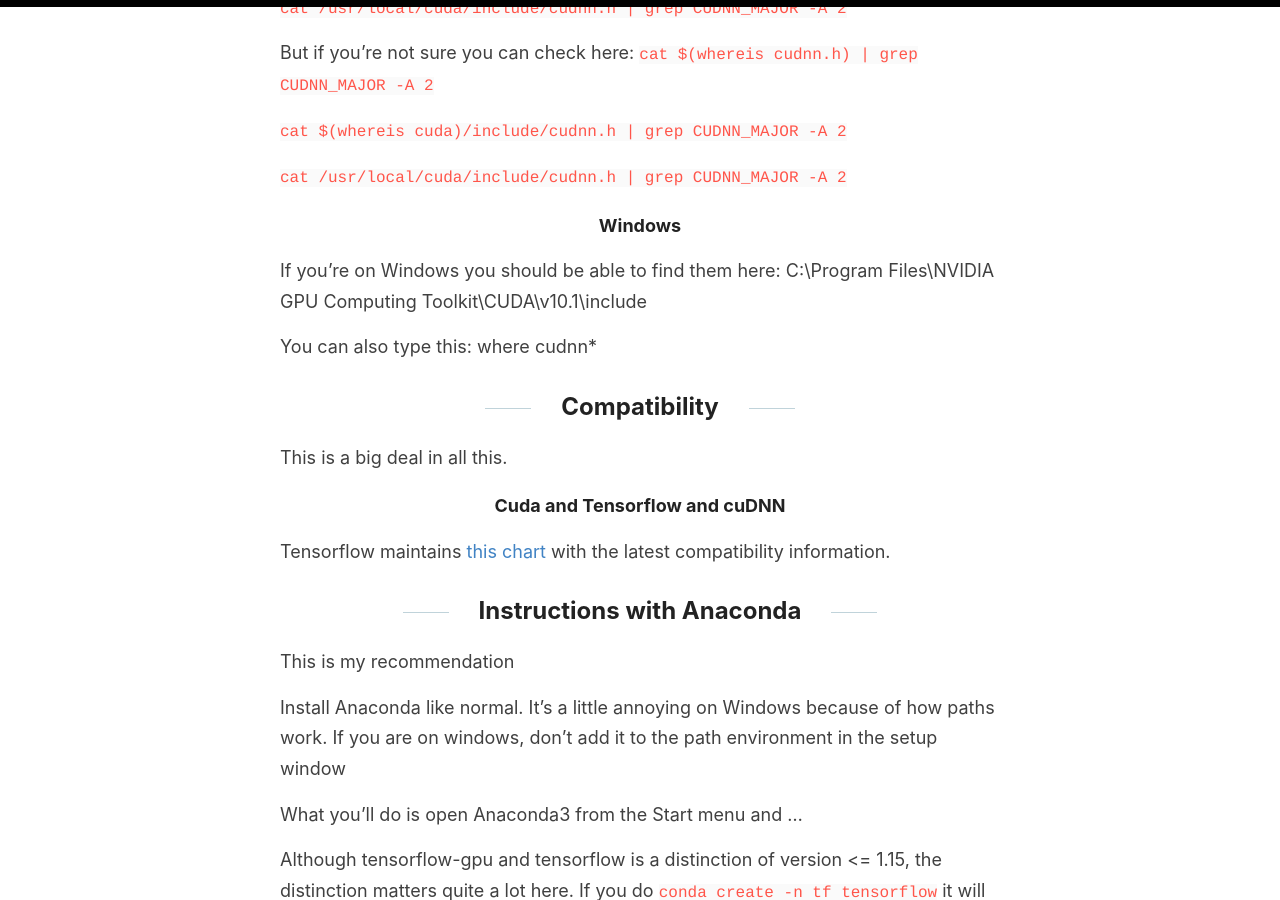
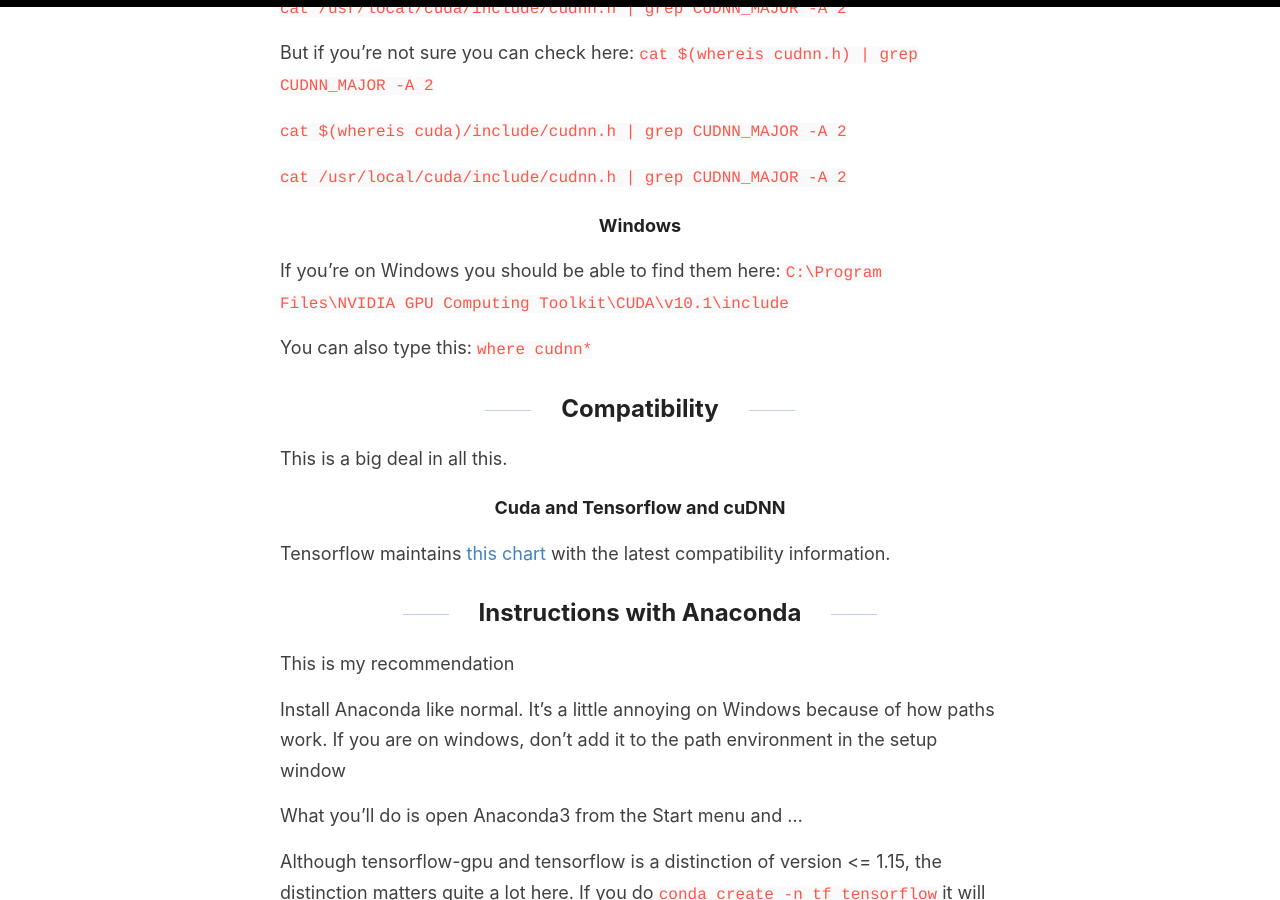
Before and after one commit to jss367/blog, a Jekyll site: the page built from _posts/2017-6-21-tensorflow-gpu-cuda.md, in a window 1280 px wide and 900 px high, scrolled down 1726 px. Built offline with Jekyll 4.4.1, drawn with Linux system fonts in a browser that asks for light colours; our own code applies the rules of GitHub Pages for plain Markdown files.

```diff
--- a/_posts/2017-6-21-tensorflow-gpu-cuda.md
+++ b/_posts/2017-6-21-tensorflow-gpu-cuda.md
@@ -73,9 +73,9 @@ But if you're not sure you can check here:
 ###### Windows
 
 If you're on Windows you should be able to find them here:
-C:\Program Files\NVIDIA GPU Computing Toolkit\CUDA\v10.1\include
+`C:\Program Files\NVIDIA GPU Computing Toolkit\CUDA\v10.1\include`
 
-You can also type this: where cudnn*
+You can also type this: `where cudnn*`
 
 ## Compatibility
 
```
